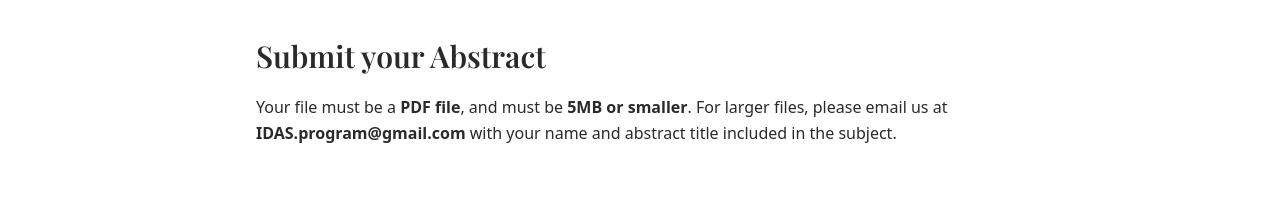
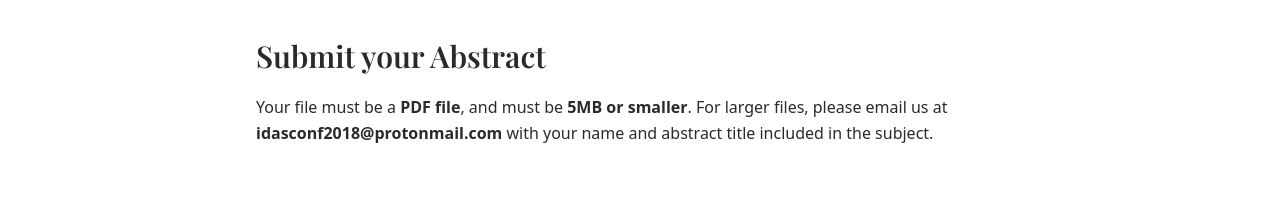
Before and after one commit to msunji/idas-conf, a Next.js app: page /submissions in a window 1280 px wide. Shown: the part 1160-1372 px from the top of the page. Built offline with nearby package versions, Linux system fonts and the light colour scheme.

Commit message:
Change email address in copy

```diff
--- a/pages/submissions.js
+++ b/pages/submissions.js
@@ -107,7 +107,7 @@ const Submissions = () => {
           <p>
             Your file must be a <strong>PDF file</strong>, and must be{' '}
             <strong>5MB or smaller</strong>. For larger files, please email us
-            at <strong>IDAS.program@gmail.com</strong> with your name and
+            at <strong>idasconf2018@protonmail.com</strong> with your name and
             abstract title included in the subject.
           </p>
           <Spacer />
```
